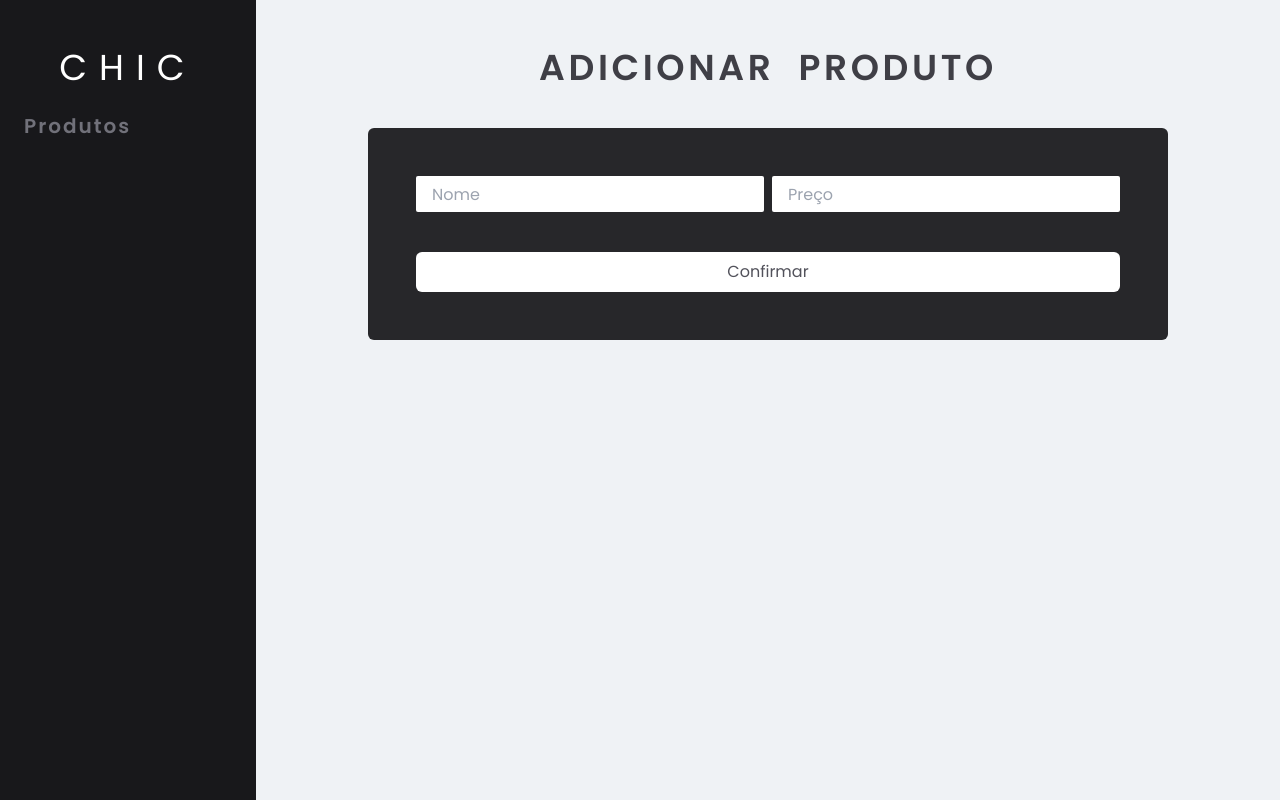
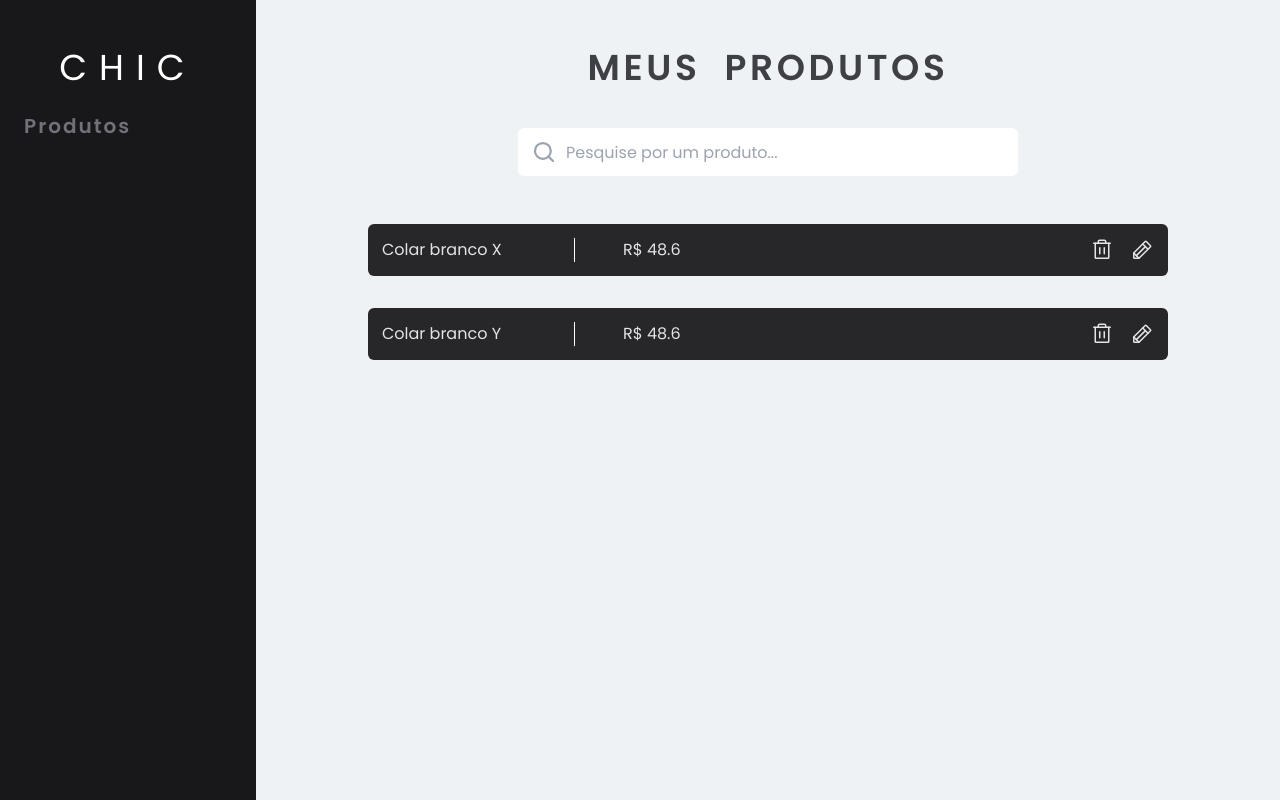
Before and after one commit to Verdant31/chic-printing, a Next.js app: page / in a window 1280 px wide. Built offline with nearby package versions, Linux system fonts and the light colour scheme.

Commit message:
creating page to list products

```diff
--- a/package.json
+++ b/package.json
@@ -10,10 +10,14 @@
     "start": "next start"
   },
   "dependencies": {
+    "@emotion/react": "^11.10.5",
+    "@emotion/styled": "^11.10.5",
+    "@mui/material": "^5.11.3",
     "@prisma/client": "^4.8.0",
     "axios": "^1.2.2",
     "framer-motion": "^8.1.5",
     "next": "13.1.1",
+    "phosphor-react": "^1.4.1",
     "react": "18.2.0",
     "react-dom": "18.2.0",
     "react-hook-form": "^7.41.5",
--- /dev/null
+++ b/src/components/ConfirmDialog.tsx
@@ -0,0 +1,79 @@
+import React from "react";
+import DialogTitle from "@mui/material/DialogTitle";
+import Dialog from "@mui/material/Dialog";
+import { useForm } from "react-hook-form";
+
+type Product = {
+  id: number;
+  name: string;
+  price: number;
+};
+
+export interface EditProductFormData {
+  newName: string;
+  newPrice: number;
+}
+
+export interface EditProductDialogProps {
+  isOpen: boolean;
+  handleClose: () => void;
+  product: Product;
+  handleEditProduct: (data: EditProductFormData) => void;
+}
+
+const EditProductDialog: React.FC<EditProductDialogProps> = ({
+  isOpen,
+  handleClose,
+  product,
+  handleEditProduct,
+}) => {
+  const { register, watch, handleSubmit } = useForm<EditProductFormData>({
+    defaultValues: {
+      newName: product.name,
+      newPrice: product.price,
+    },
+  });
+  const price = watch("newPrice");
+
+  return (
+    <Dialog open={isOpen} className="ml-[256px] " onClose={handleClose}>
+      <DialogTitle>
+        <p
+          className="pt-4 text-center text-2xl font-bold tracking-widest text-zinc-700"
+          style={{ wordSpacing: 12 }}
+        >
+          EDITAR PRODUTO
+        </p>
+      </DialogTitle>
+      <form
+        onSubmit={handleSubmit(handleEditProduct)}
+        className=" h-[200px] w-[500px]"
+      >
+        <div className="mt-4 flex flex-col items-center gap-4">
+          <input
+            {...register("newName", { required: true })}
+            className="h-9 min-w-[300px] rounded-sm bg-zinc-200 p-4 px-4 focus:outline-none"
+            placeholder="Nome"
+          />
+          <div className="relative">
+            <input
+              {...register("newPrice", { required: true, min: 1 })}
+              className={`h-9 min-w-[300px] rounded-sm bg-zinc-200 p-2  focus:outline-none ${
+                price ? "px-[40px]" : "px-4"
+              }`}
+              placeholder="Preço"
+            />
+            {price && (
+              <span className="absolute top-[5.5px] left-[18px]">R$</span>
+            )}
+          </div>
+          <button className="mt-4 h-10 w-96 bg-zinc-800  text-white">
+            Confirmar
+          </button>
+        </div>
+      </form>
+    </Dialog>
+  );
+};
+
+export default EditProductDialog;
--- a/src/components/Sidebar.tsx
+++ b/src/components/Sidebar.tsx
@@ -1,6 +1,12 @@
-import React, { useState } from "react";
+import React, { ReactNode, useState } from "react";
+import AddProduct from "./content/AddProduct";
+import ListProducts from "./content/ListProducts/ListProducts";
 
-const SideBar: React.FC = () => {
+interface SideBarProps {
+  changeContent: (newContent: ReactNode) => void;
+}
+
+const SideBar: React.FC<SideBarProps> = ({ changeContent }) => {
   const [productsIsOpen, setProductsIsOpen] = useState(false);
 
   return (
@@ -21,10 +27,16 @@ const SideBar: React.FC = () => {
               productsIsOpen ? "flex" : "hidden"
             }`}
           >
-            <li className="cursor-pointer text-sm font-medium tracking-[2px] text-zinc-300 transition-all duration-150 hover:text-zinc-400">
+            <li
+              onClick={() => changeContent(<AddProduct />)}
+              className="cursor-pointer text-sm font-medium tracking-[2px] text-zinc-300 transition-all duration-150 hover:text-zinc-400"
+            >
               Adicionar
             </li>
-            <li className="cursor-pointer text-sm font-medium tracking-[2px] text-zinc-300 transition-all duration-150 hover:text-zinc-400">
+            <li
+              onClick={() => changeContent(<ListProducts />)}
+              className="cursor-pointer text-sm font-medium tracking-[2px] text-zinc-300 transition-all duration-150 hover:text-zinc-400"
+            >
               Ver todos
             </li>
           </ul>
--- /dev/null
+++ b/src/components/content/ListProducts/ListProducts.hook.tsx
@@ -0,0 +1,81 @@
+import React, { useState } from "react";
+import { toast } from "react-toastify";
+import { EditProductFormData } from "../../ConfirmDialog";
+
+type Product = {
+  id: number;
+  name: string;
+  price: number;
+};
+
+const mockData = [
+  {
+    id: 1,
+    name: "Colar branco X",
+    price: 48.6,
+  },
+  {
+    id: 2,
+    name: "Colar branco Y",
+    price: 48.6,
+  },
+];
+
+export const useListProducts = () => {
+  const [selectedProduct, setSelectedProduct] = useState<Product>();
+  const [mockProducts, setMockProducts] = useState(mockData);
+  const [isEditingProduct, setIsEditingProduct] = useState(false);
+  const [filterName, setFilterName] = useState("");
+
+  const handleDeleteProduct = (product: any) => {
+    setMockProducts(mockProducts.filter((p) => p.id !== product.id));
+    toast.info("Produto excluido com sucesso", {
+      position: "bottom-right",
+      closeButton: () => (
+        <button
+          onClick={() => setMockProducts((oldState) => [...oldState, product])}
+          className="mr-4  underline"
+        >
+          Desfazer
+        </button>
+      ),
+    });
+  };
+  const handleConfirmEditProduct = (data: EditProductFormData) => {
+    if (selectedProduct) {
+      setMockProducts(
+        mockProducts.map((p) =>
+          p.id === selectedProduct.id
+            ? { ...p, name: data.newName, price: data.newPrice }
+            : p
+        )
+      );
+      handleCloseEditProductModal();
+      toast.info("Produto editado com sucesso", {
+        position: "bottom-right",
+      });
+    }
+  };
+
+  const handleEditProduct = (product: Product) => {
+    setIsEditingProduct(true);
+    setSelectedProduct(product);
+  };
+
+  const handleCloseEditProductModal = () => {
+    setSelectedProduct(undefined);
+    setIsEditingProduct(false);
+  };
+
+  return {
+    mockProducts,
+    handleDeleteProduct,
+    handleEditProduct,
+    isEditingProduct,
+    filterName,
+    selectedProduct,
+    handleCloseEditProductModal,
+    handleConfirmEditProduct,
+    setFilterName,
+  };
+};
--- /dev/null
+++ b/src/components/content/ListProducts/ListProducts.tsx
@@ -0,0 +1,115 @@
+import { MagnifyingGlass, Pencil, Trash } from "phosphor-react";
+import React from "react";
+import EditProductDialog from "../../ConfirmDialog";
+import { useListProducts } from "./ListProducts.hook";
+
+const ListProducts: React.FC = () => {
+  const {
+    mockProducts,
+    handleDeleteProduct,
+    handleEditProduct,
+    isEditingProduct,
+    selectedProduct,
+    handleCloseEditProductModal,
+    handleConfirmEditProduct,
+    setFilterName,
+    filterName,
+  } = useListProducts();
+
+  const filteredProducts = mockProducts.filter((product) => {
+    return product.name.toLowerCase().includes(filterName.toLowerCase());
+  });
+
+  return (
+    <main className="mx-auto my-12 flex max-w-7xl flex-col items-center">
+      <p
+        className="text-4xl font-semibold tracking-widest text-zinc-700"
+        style={{ wordSpacing: 12 }}
+      >
+        MEUS PRODUTOS
+      </p>
+      <div className="relative">
+        <input
+          onChange={(e) => setFilterName(e.target.value)}
+          className="mt-10 h-8 w-[500px] rounded-md p-6 px-[48px] focus:outline-none"
+          placeholder="Pesquise por um produto..."
+        />
+        <MagnifyingGlass
+          className="absolute top-[52px] left-[14px]"
+          size={24}
+          color="#9ba3af"
+          weight="bold"
+        />
+      </div>
+      <div className="mt-12 flex w-[800px] flex-col gap-8">
+        {filteredProducts.length > 0
+          ? filteredProducts.map((product) => (
+              <div
+                key={product.id}
+                className="flex w-[100%] justify-between gap-12 rounded-md bg-zinc-800 p-[14px]"
+              >
+                <div className="flex  gap-12">
+                  <p className="min-w-36 text-zinc-200">{product.name}</p>
+                  <div className="h-[100%] w-[1px] bg-white text-zinc-200" />
+                  <p className="text-zinc-200">R$ {product.price}</p>
+                </div>
+                <div className="flex gap-4">
+                  <Trash
+                    onClick={() => handleDeleteProduct(product)}
+                    size={24}
+                    weight="regular"
+                    color="#e4e4e7"
+                    className="cursor-pointer"
+                  />
+                  <Pencil
+                    onClick={() => handleEditProduct(product)}
+                    color="#e4e4e7"
+                    size={24}
+                    weight="regular"
+                    className="cursor-pointer"
+                  />
+                </div>
+              </div>
+            ))
+          : mockProducts.map((product) => (
+              <div
+                key={product.id}
+                className="flex w-[100%] justify-between gap-12 rounded-md bg-white p-[14px]"
+              >
+                <div className="flex  gap-12">
+                  <p className="min-w-36">{product.name}</p>
+                  <div className="h-[100%] w-[1px] bg-zinc-500" />
+                  <p>R$ {product.price}</p>
+                </div>
+                <div className="flex gap-4">
+                  <Trash
+                    onClick={() => handleDeleteProduct(product)}
+                    size={24}
+                    weight="regular"
+                    color="#ffffff"
+                    className="cursor-pointer"
+                  />
+                  <Pencil
+                    onClick={() => handleEditProduct(product)}
+                    size={24}
+                    color="#e4e4e7"
+                    weight="regular"
+                    className="cursor-pointer"
+                  />
+                </div>
+              </div>
+            ))}
+      </div>
+      {selectedProduct && (
+        <EditProductDialog
+          handleEditProduct={handleConfirmEditProduct}
+          product={selectedProduct}
+          isOpen={isEditingProduct}
+          handleClose={handleCloseEditProductModal}
+        />
+      )}
+    </main>
+  );
+};
+
+export default ListProducts;
--- a/src/pages/index.tsx
+++ b/src/pages/index.tsx
@@ -1,17 +1,21 @@
 import { type NextPage } from "next";
-import { useState } from "react";
-import AddProduct from "../components/content/AddProduct";
+import { ReactNode, useState } from "react";
 import SideBar from "../components/Sidebar";
 import { ToastContainer } from "react-toastify";
 import "react-toastify/dist/ReactToastify.css";
+import ListProducts from "../components/content/ListProducts/ListProducts";
 
 const Home: NextPage = () => {
-  const [content, setContent] = useState(<AddProduct />);
+  const [content, setContent] = useState<ReactNode>(<ListProducts />);
+
+  const changeContent = (newContent: ReactNode) => {
+    setContent(newContent);
+  };
 
   return (
     <div className="flex h-[100vh] w-[100vw]">
-      <ToastContainer />
-      <SideBar />
+      <ToastContainer style={{ width: 450, cursor: "help" }} />
+      <SideBar changeContent={changeContent} />
       {content}
     </div>
   );
--- a/src/styles/globals.css
+++ b/src/styles/globals.css
@@ -28,3 +28,26 @@ input::-webkit-inner-spin-button {
 input[type=number] {
     -moz-appearance:textfield; /* Firefox */
 }
+
+.Toastify__toast-container {
+  cursor: default;
+}
+
+.Toastify__toast-container--top-left {
+  cursor: default;
+}
+
+.Toastify__toast-container--bottom-right {
+  cursor: default;
+}
+
+/** Classes for the displayed toast **/
+.Toastify__toast {
+  cursor: default;
+}
+.Toastify__toast--rtl {
+  cursor: default;
+}
+.Toastify__toast-body {
+  cursor: default;
+}
```
Also changed, not shown: 1 other file (tests, documents, lock files or other folders).
